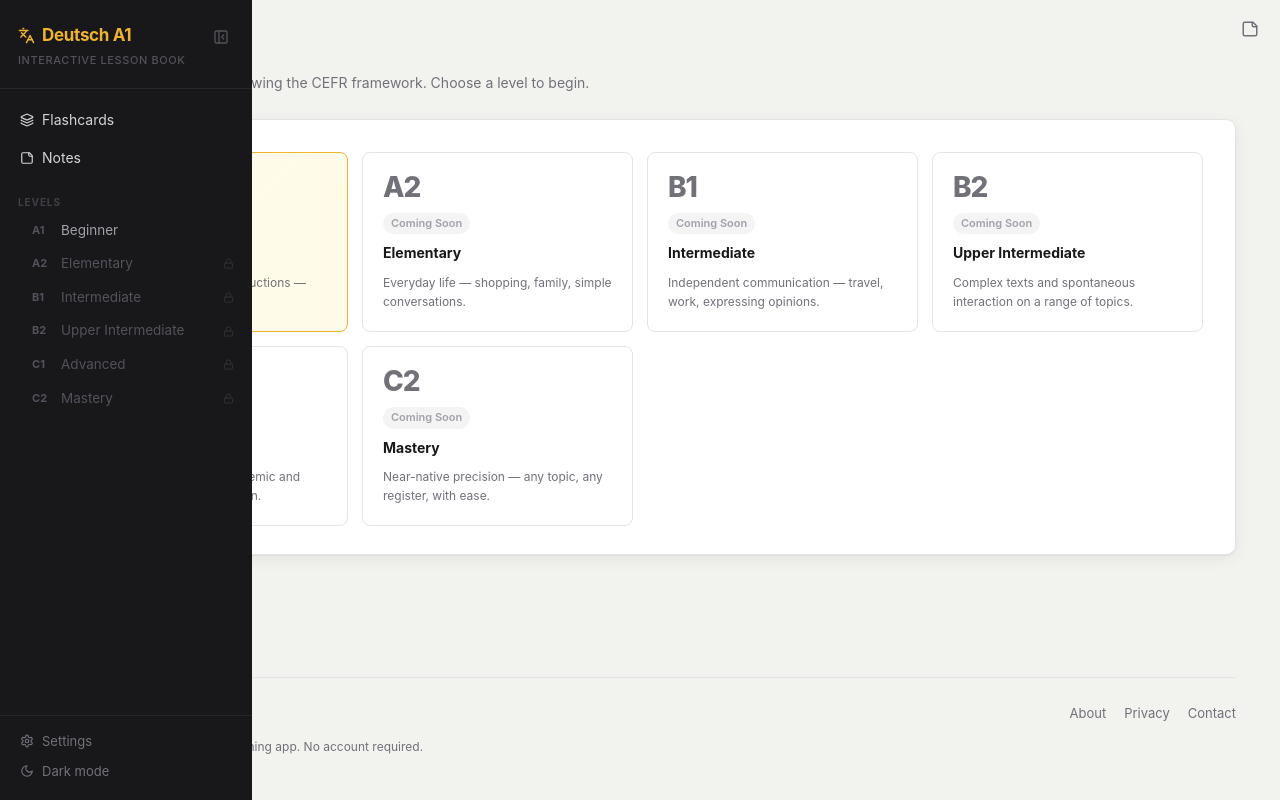
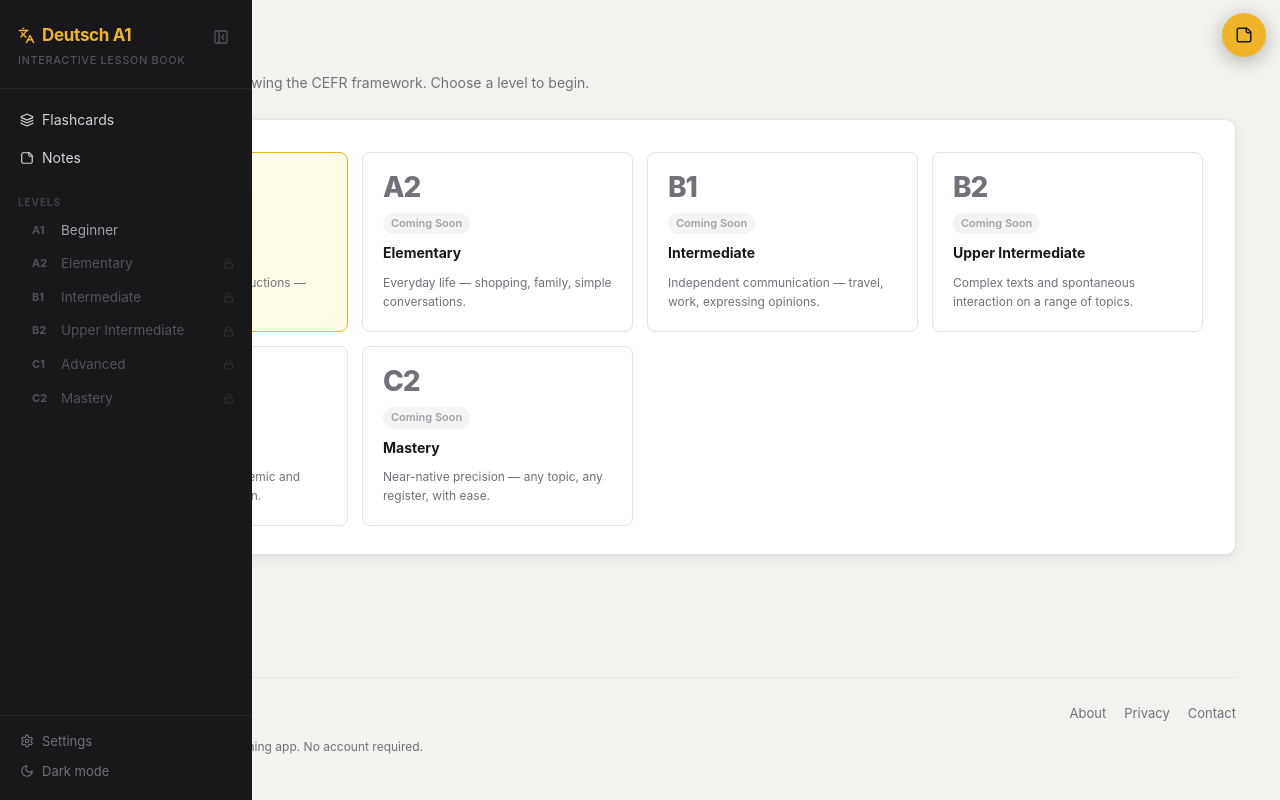
Before and after one commit to davide-muzzi/learn-german, a Vue app: page / in a window 1280 px wide. Built offline with nearby package versions, Linux system fonts and the light colour scheme.

Commit message:
feat: restyle desktop notes button to match mobile gold FAB design

```diff
--- a/src/style.css
+++ b/src/style.css
@@ -294,17 +294,21 @@ tbody tr:hover td { background: var(--surface); }
   top: 13px;
   right: 14px;
   z-index: 9;
-  background: none;
-  border: none;
-  color: var(--muted);
-  cursor: pointer;
-  padding: 7px;
-  border-radius: 7px;
-  display: flex;
-  align-items: center;
-  transition: background .12s, color .12s;
-}
-.notes-open-btn:hover { background: var(--surface); color: var(--text); }
+  display: flex;
+  align-items: center;
+  justify-content: center;
+  width: 44px;
+  height: 44px;
+  border-radius: 50%;
+  background: var(--gold);
+  color: #18181b;
+  border: none;
+  cursor: pointer;
+  box-shadow: 0 4px 20px rgba(0,0,0,.28);
+  transition: background .12s, transform .12s, box-shadow .12s;
+}
+.notes-open-btn:hover { background: var(--gold-dark); }
+.notes-open-btn:active { background: var(--gold-dark); transform: scale(.94); box-shadow: 0 2px 10px rgba(0,0,0,.22); }
 @media (max-width: 768px) { .notes-open-btn { display: none; } }
 .notes-fab {
   display: none;
```
